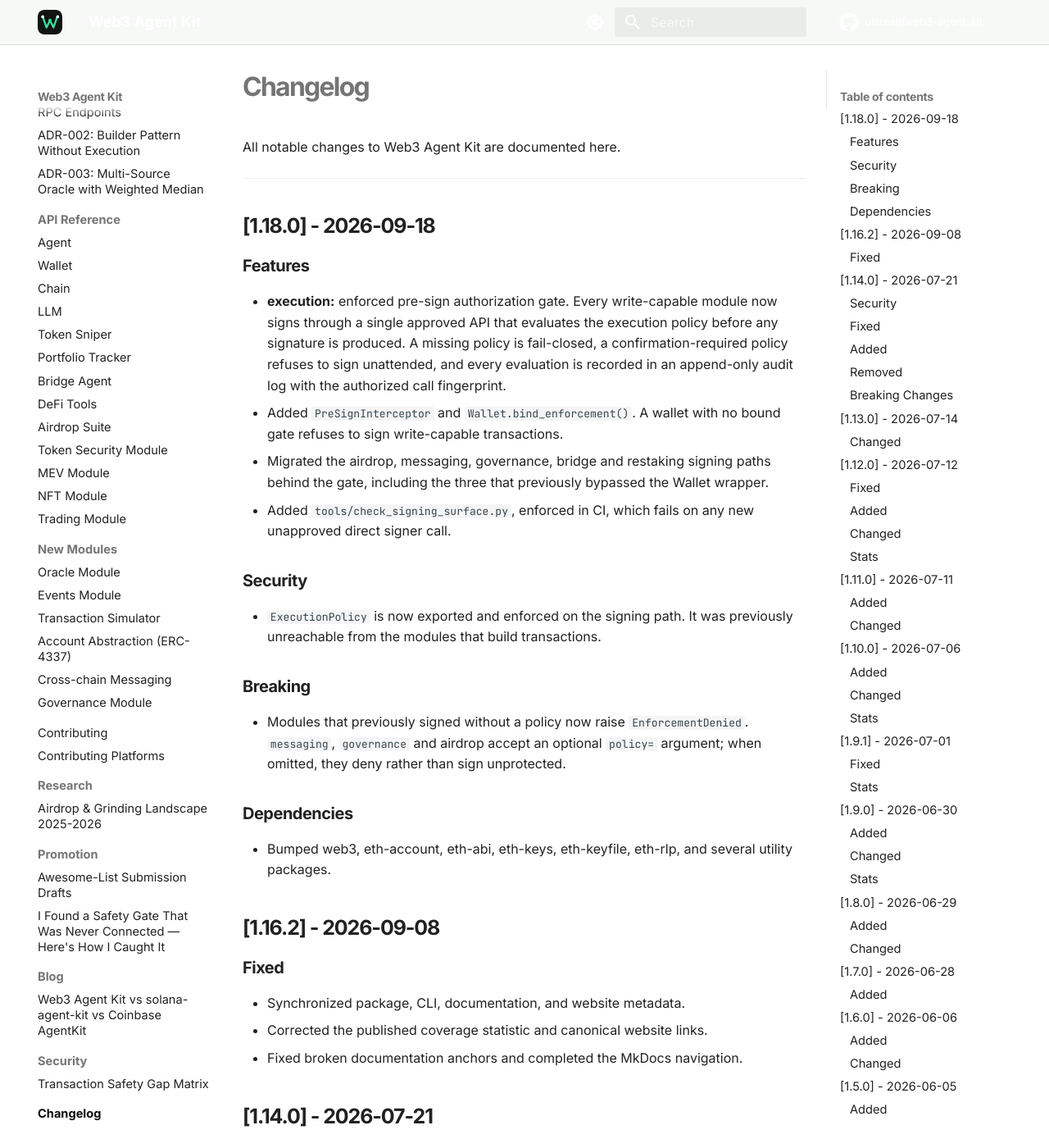
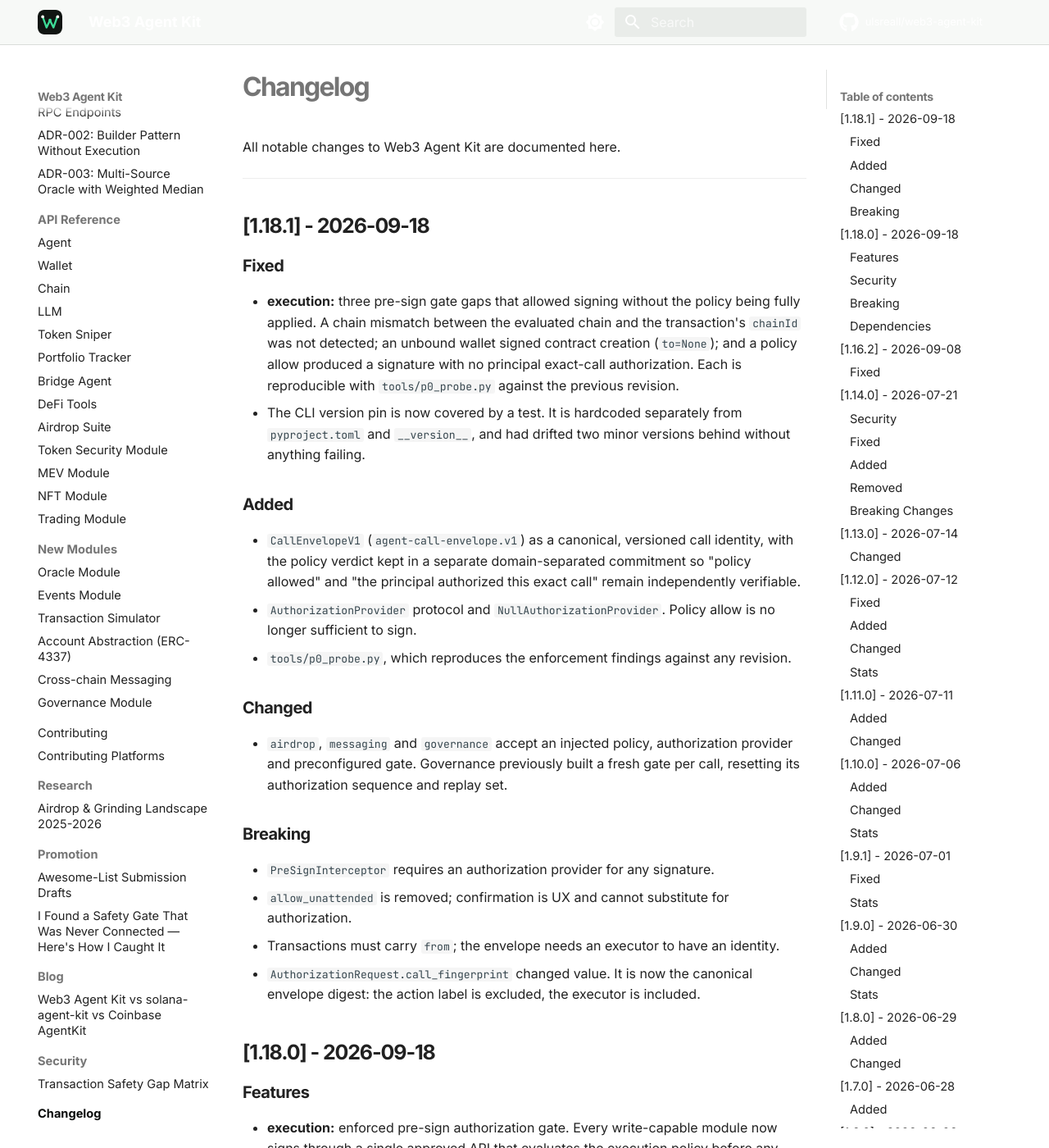
Before and after one commit to teraus111/web3-agent-kit-solana-trading, an MkDocs documentation site: the page built from docs/changelog.md, in a window 1280 px wide and 1400 px high. Shown: the whole window at 82% size. Built offline with MkDocs 1.6.1 and Material for MkDocs 9.7.7, drawn with Linux system fonts in a browser that asks for light colours; comment, search, counter and statistics services are not loaded.

Commit message:
fix(cli): bump the version pin Release Please left behind, sync docs to 1.18.1
Release Please bumps pyproject.toml and __version__ but has no knowledge of the
hardcoded click version_option, so the CLI shipped 1.18.1 while reporting
1.18.0. The test added in b4bb66a caught it immediately, which is the point of
that test -- this is the second time the pin has drifted, and the first time
anything failed because of it.

Docs synced to 1.18.1: index eyebrow, test count (1,840 -> 1,882), CLI banner
and version line, versioning policy, security model. Changelog entry for 1.18.1
covering the enforcement fixes and the breaking changes they introduce.

mkdocs build --strict clean.

Signed-off-by: maulana <khasbimln@gmail.com>

````diff
--- a/docs/changelog.md
+++ b/docs/changelog.md
@@ -3,6 +3,43 @@
 All notable changes to Web3 Agent Kit are documented here.
 
 ---
+
+## [1.18.1] - 2026-09-18
+
+### Fixed
+- **execution:** three pre-sign gate gaps that allowed signing without the
+  policy being fully applied. A chain mismatch between the evaluated chain and
+  the transaction's `chainId` was not detected; an unbound wallet signed
+  contract creation (`to=None`); and a policy allow produced a signature with
+  no principal exact-call authorization. Each is reproducible with
+  `tools/p0_probe.py` against the previous revision.
+- The CLI version pin is now covered by a test. It is hardcoded separately from
+  `pyproject.toml` and `__version__`, and had drifted two minor versions behind
+  without anything failing.
+
+### Added
+- `CallEnvelopeV1` (`agent-call-envelope.v1`) as a canonical, versioned call
+  identity, with the policy verdict kept in a separate domain-separated
+  commitment so "policy allowed" and "the principal authorized this exact call"
+  remain independently verifiable.
+- `AuthorizationProvider` protocol and `NullAuthorizationProvider`. Policy allow
+  is no longer sufficient to sign.
+- `tools/p0_probe.py`, which reproduces the enforcement findings against any
+  revision.
+
+### Changed
+- `airdrop`, `messaging` and `governance` accept an injected policy,
+  authorization provider and preconfigured gate. Governance previously built a
+  fresh gate per call, resetting its authorization sequence and replay set.
+
+### Breaking
+- `PreSignInterceptor` requires an authorization provider for any signature.
+- `allow_unattended` is removed; confirmation is UX and cannot substitute for
+  authorization.
+- Transactions must carry `from`; the envelope needs an executor to have an
+  identity.
+- `AuthorizationRequest.call_fingerprint` changed value. It is now the canonical
+  envelope digest: the action label is excluded, the executor is included.
 
 ## [1.18.0] - 2026-09-18
 
--- a/docs/cli.md
+++ b/docs/cli.md
@@ -23,11 +23,11 @@
 ```bash
 $ wak info
 ╔══════════════════════════════════════════════╗
-║         🤖 Web3 Agent Kit v1.18.0             ║
+║         🤖 Web3 Agent Kit v1.18.1             ║
 ║    Open-source AI agent framework for Web3   ║
 ╚══════════════════════════════════════════════╝
 
-📦 Version: 1.18.0
+📦 Version: 1.18.1
 🔗 GitHub: https://github.com/ulsreall/web3-agent-kit
 📦 PyPI: https://pypi.org/project/web3-agent-kit/
 ```
--- a/docs/security-model.md
+++ b/docs/security-model.md
@@ -1,6 +1,6 @@
 # Security Model
 
-> **Last updated:** v1.18.0 (2026-09-18)
+> **Last updated:** v1.18.1 (2026-09-18)
 > **Scope:** Wallet safety, transaction governance, API security, and known limitations.
 
 ---
--- a/docs/versioning-policy.md
+++ b/docs/versioning-policy.md
@@ -1,6 +1,6 @@
 # Versioning Policy
 
-> **Current version:** v1.18.0
+> **Current version:** v1.18.1
 
 ## SemVer Commitment
 
````
Also changed, not shown: docs/index.md (+2 -2 lines), 1 other file.
